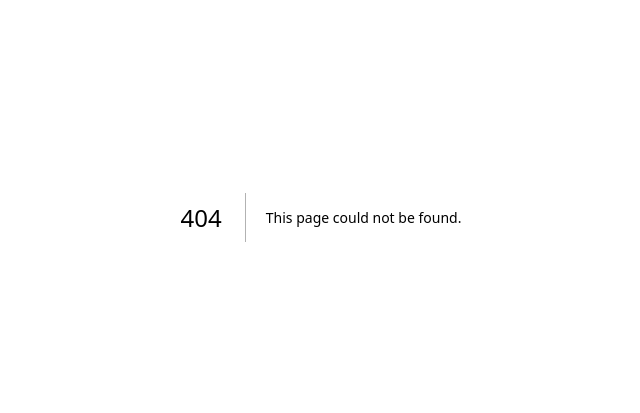
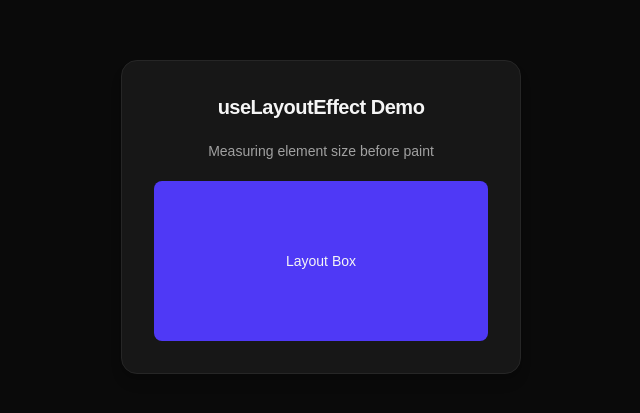
Before and after one commit to Rajender-01/react-hooks-journey, a Next.js app: page /hooks/useLayoutEffect/basic in a window 1280 px wide. Before the commit this address had no page. Shown: the part 183-596 px from the top of the page, without its empty margins (319-959 px from the left). Built offline with nearby package versions, Linux system fonts and the light colour scheme.

Commit message:
UselayoutEffect - Basic

```diff
--- /dev/null
+++ b/src/app/hooks/useLayoutEffect/basic/page.tsx
@@ -0,0 +1,11 @@
+import LayoutBasic from "@/src/hooks-learning/03-advance-hooks/useLayoutEffect/LayoutBasic"
+
+const page = () => {
+  return (
+    <div>
+      <LayoutBasic/>
+    </div>
+  )
+}
+
+export default page
--- /dev/null
+++ b/src/hooks-learning/03-advance-hooks/useLayoutEffect/LayoutBasic.tsx
@@ -0,0 +1,38 @@
+"use client";
+
+import { useLayoutEffect, useRef } from "react";
+
+const LayoutBasic = () => {
+  console.log("re-render");
+
+  const boxRef = useRef<HTMLDivElement | null>(null);
+
+  useLayoutEffect(() => {
+    console.log("width:", boxRef.current?.offsetWidth);
+  }, []);
+
+  return (
+    <div className="min-h-screen bg-neutral-950 text-neutral-100 flex items-center justify-center p-6">
+      <div className="bg-neutral-900 border border-neutral-800 rounded-2xl p-8 w-[400px] space-y-5 shadow-lg text-center">
+
+        <h1 className="text-xl font-semibold tracking-tight">
+          useLayoutEffect Demo
+        </h1>
+
+        <p className="text-sm text-neutral-400">
+          Measuring element size before paint
+        </p>
+
+        <div
+          ref={boxRef}
+          className="w-full h-40 rounded-lg bg-indigo-600 flex items-center justify-center text-sm font-medium"
+        >
+          Layout Box
+        </div>
+
+      </div>
+    </div>
+  );
+};
+
+export default LayoutBasic;
```
